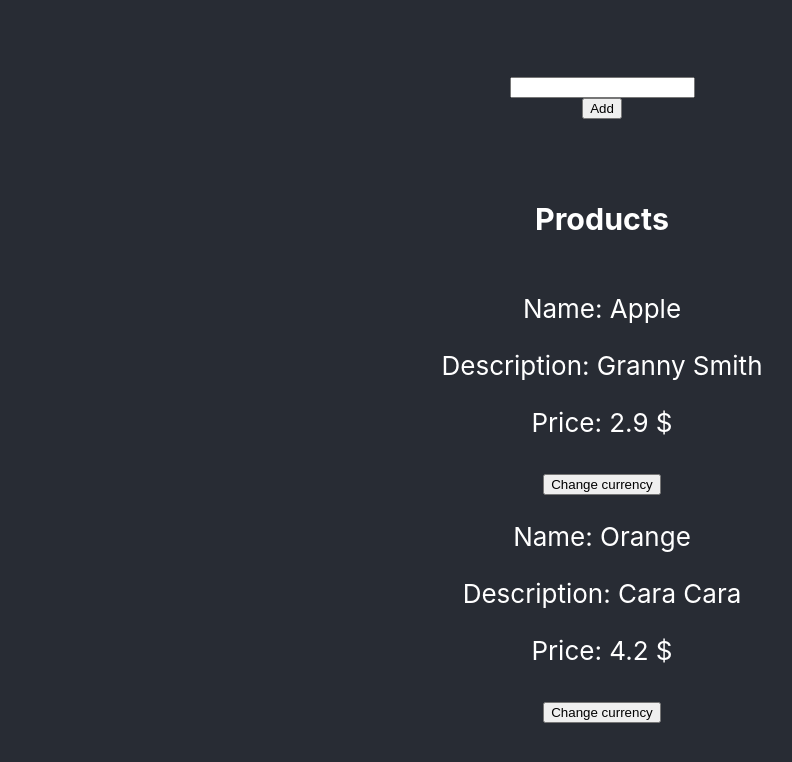
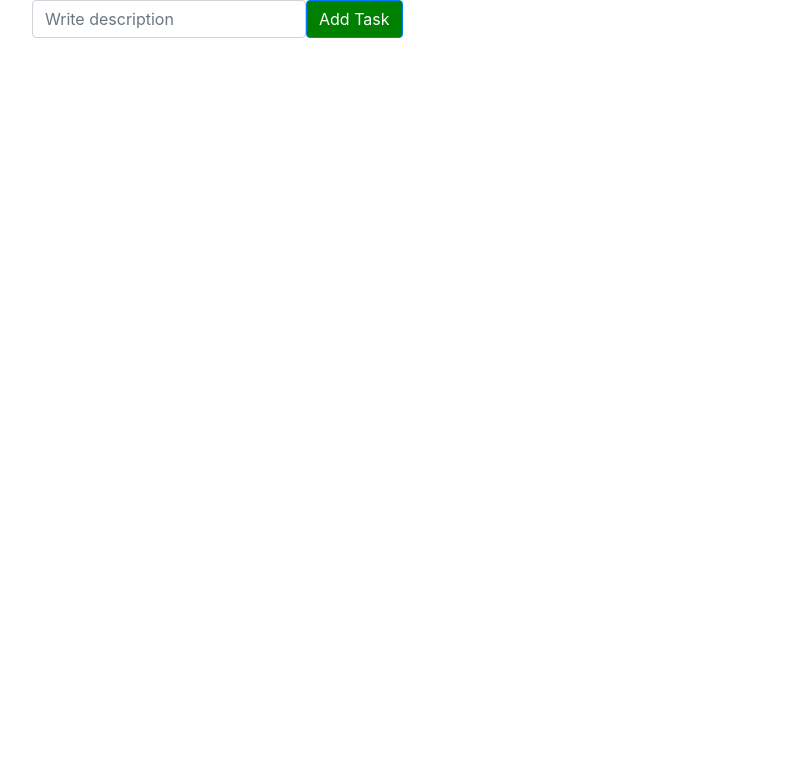
Before and after one commit to davobaghoyan/myFirstRact.js, a React (Create React App) app: page / in a window 1280 px wide. Shown: the top 762 px of the page, without its empty margins (38-830 px from the left). Built offline with nearby package versions, Linux system fonts and the light colour scheme.

Commit message:
homework 9,10,11

```diff
--- a/package.json
+++ b/package.json
@@ -6,7 +6,9 @@
     "@testing-library/jest-dom": "^5.11.6",
     "@testing-library/react": "^11.2.2",
     "@testing-library/user-event": "^12.5.0",
+    "bootstrap": "^4.5.3",
     "react": "^17.0.1",
+    "react-bootstrap": "^1.4.3",
     "react-dom": "^17.0.1",
     "react-scripts": "4.0.1",
     "web-vitals": "^0.2.4"
--- a/src/App.js
+++ b/src/App.js
@@ -1,20 +1,13 @@
 import './App.css';
-import {Product} from './Product'
-import { ToDo } from './Homework_8/toDo';
+import 'bootstrap/dist/css/bootstrap.min.css';
+import { ToDo } from './components/toDo';
 
 
 function App() {
   return (
-    <div className="App">
-      <header className="App-header">
+    <div>
+      <header>
       <ToDo />
-      <h3>Products</h3>
-      <Product name = "Apple"
-      descriptionText = "Granny Smith"
-      amount = {2.9}/>
-      <Product name = "Orange"
-      descriptionText = "Cara Cara"
-      amount = {4.2}/>
       </header>
     </div>
   );
--- a/src/Homework_7/Price.js
+++ b/src/Homework_7/Price.js
@@ -6,7 +6,7 @@ class Price extends Component{
 super(props);
 this.state = {
 currency:  "$",
-amount : this.props.amount
+amount : props.amount
 
 }
     }
--- a/src/Homework_8/toDo.js
+++ /dev/null
@@ -1,37 +0,0 @@
-import React, { Component } from "react";
-
-
-class ToDo extends Component{
-
-    state = {
-        inputValue: " ",
-        tasks: []
-    }
-handleChange = (event) => {
-this.setState({
-    inputValue: event.target.value
-}
-);
-};
-
-handleClick = () => {
-this.setState({
-    tasks: [...this.state.tasks, this.state.inputValue],
-    inputValue: ' '
-})
-
-}
-
-render(){
-        return(
-            <>
-            <input value = {this.state.inputValue} type = "text" onChange = {this.handleChange}/>
-            <button onClick = {this.handleClick}>Add</button>
-          <ol>  {this.state.tasks.map((item, index) => <li key = {index}>{item}</li>)}</ol>
-            </>
-        )
-        }
-    }
-
-
-export {ToDo};
--- /dev/null
+++ b/src/components/toDo.js
@@ -0,0 +1,69 @@
+import React, { Component } from "react";
+import { Container, Row, Col, Button,Form, Card} from "react-bootstrap";
+import mystyles  from './todo.module.css';
+import idGenerator from  '../helpers/idGenerator';
+
+
+class ToDo extends Component{
+
+    state = {
+        inputValue: "",
+        tasks: []
+    }
+handleChange = (event) => {
+this.setState({
+    inputValue: event.target.value
+}
+);
+};
+
+handleClick = () => {
+    if(this.state.inputValue !== " ")
+    {
+        let tempTask = {
+            id : idGenerator(),
+            title: this.state.inputValue
+        }
+this.setState({
+    tasks: [...this.state.tasks, tempTask],
+    inputValue: ''
+})
+}
+}
+
+removeTask = (id) =>{
+this.setState({
+    tasks: this.state.tasks.filter(function(value, index, arr){
+        return value.id !== id ;
+})})
+}
+
+
+render(){
+        return(
+            <Container>
+            <Row>
+            <Form>
+            <Form.Control placeholder = "Write description" type="text" value = {this.state.inputValue} onChange = {this.handleChange}/>
+            </Form>
+            <Button style = {{backgroundColor:'green', color: 'white'}} onClick = {this.handleClick}>Add Task</Button>
+            </Row>
+             <Row>
+             {this.state.tasks.map((item, index) => <Col xl = {2} lg = {3} md = {4} key = {item.id}>
+             <Card className = {mystyles.task}>
+             <Card.Body>
+               <Card.Title>Task #{index + 1}</Card.Title>
+               <Card.Text>
+                {item.title}
+               </Card.Text>
+               <Button variant="danger" onClick = {() => this.removeTask(item.id)}>Delete</Button>
+             </Card.Body>
+           </Card>             </Col>)}
+             </Row>
+            </Container>
+        )
+        }
+    }
+
+
+export {ToDo};
--- /dev/null
+++ b/src/components/todo.module.css
@@ -0,0 +1,3 @@
+.task{
+margin: 10px 0;
+}
--- /dev/null
+++ b/src/helpers/idGenerator.js
@@ -0,0 +1,3 @@
+export default function idGenerator(){
+    return Math.random().toString(32).slice(2) + "-" + Math.random().toString(32).slice(2)
+}
```
Also changed, not shown: 1 other file (tests, documents, lock files or other folders).
